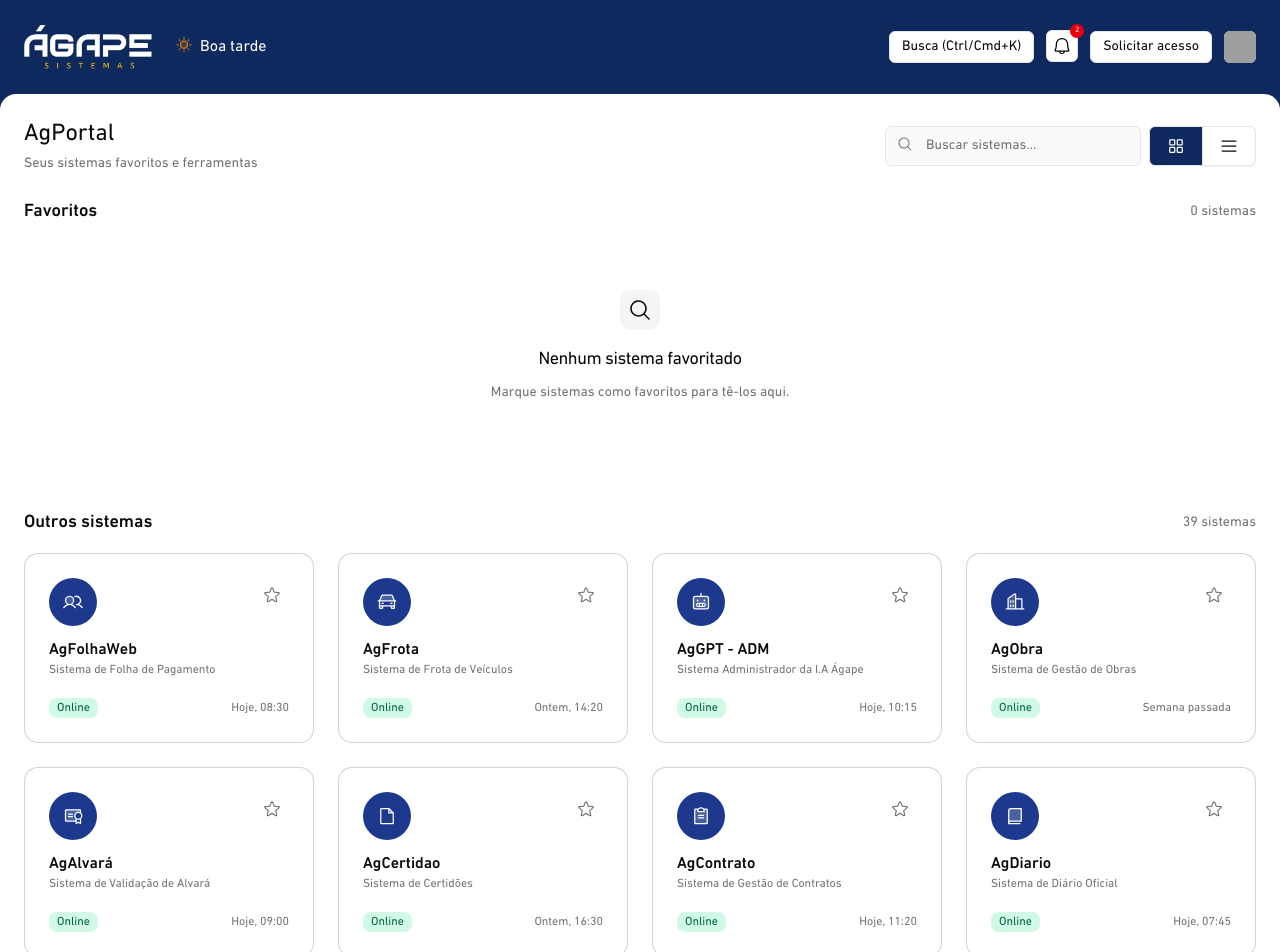
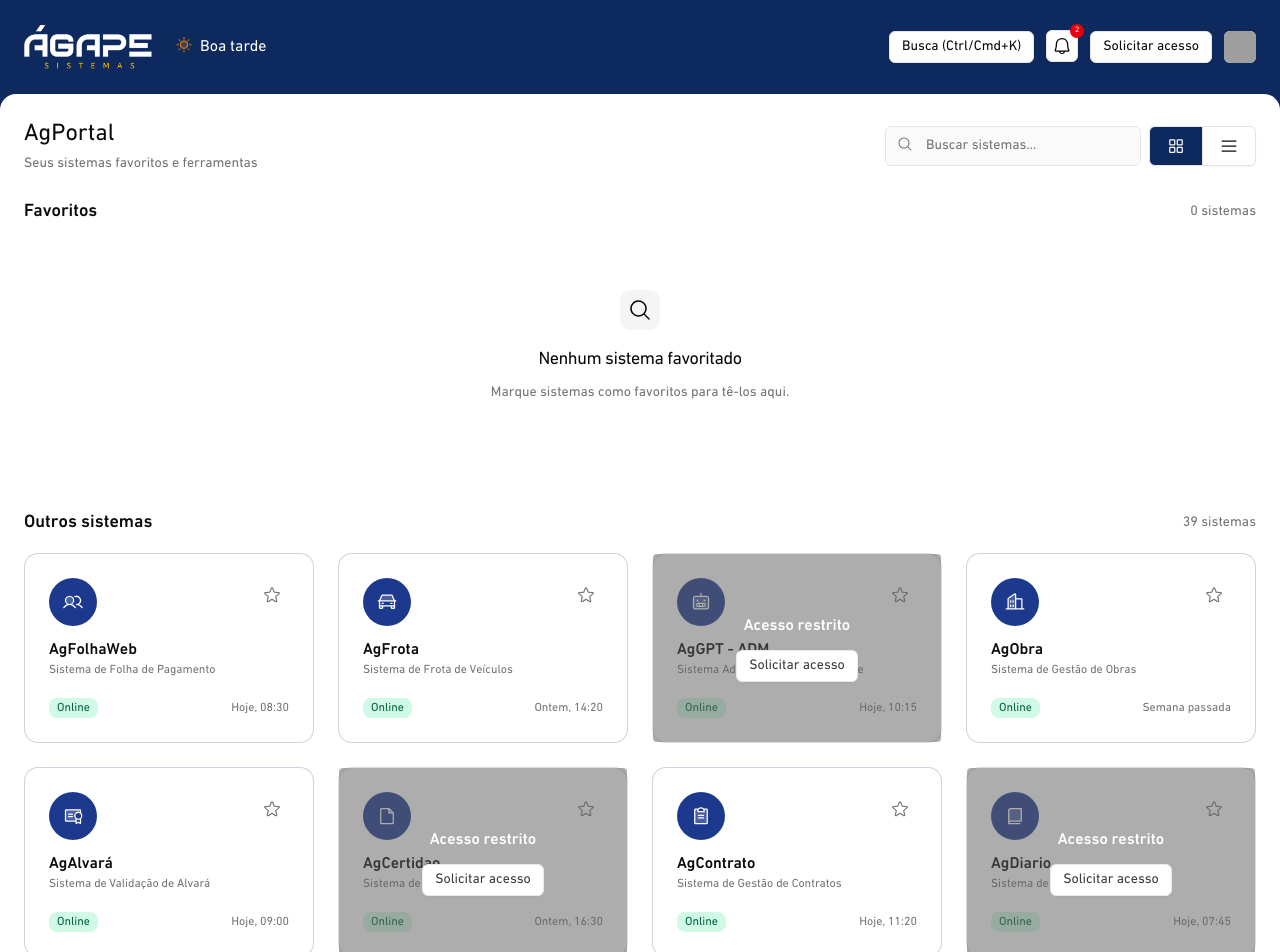
Before and after one commit to GuilhermeSantosUI/agportalweb, a React (Vite) app: page /dashboard in a window 1280 px wide. Shown: the top 952 px of the page. Built offline with nearby package versions, Linux system fonts and the light colour scheme; grey boxes are pictures that could not be loaded.

Commit message:
feat(FavoriteCard, FavoritesGrid, FavoritesList): adicionar controle de acesso e exibir botão de solicitação de acesso

```diff
--- /dev/null
+++ b/src/app/utils/access.ts
@@ -0,0 +1,16 @@
+// Lista simples de módulos permitidos (ex.: "meus" 5 sistemas)
+// Pode ser substituída por chamada à API no futuro.
+export const allowedModuleIds = [
+  'agfolhaweb',
+  'agfrota',
+  'agobra',
+  'agalvara',
+  'agcontrato',
+];
+
+export function hasAccess(id?: string) {
+  if (!id) return false;
+  return allowedModuleIds.includes(id);
+}
+
+export default { allowedModuleIds, hasAccess };
--- a/src/components/favorite-card.tsx
+++ b/src/components/favorite-card.tsx
@@ -1,16 +1,14 @@
+import { hasAccess } from '@/app/utils/access';
 import useFavorites from '@/app/utils/useFavorites';
-import {
-  Card,
-  CardContent,
-  CardDescription,
-  CardHeader,
-  CardTitle,
-} from '@/components/ui/card';
+import { Card, CardContent, CardDescription, CardHeader, CardTitle } from '@/components/ui/card';
+import { RequestAccess } from '@/pages/components/request-access';
 import { Star } from '@phosphor-icons/react';
 import React from 'react';
+
 import StatusBadge from './status-badge';
 
 type Props = {
+  id?: string;
   title: string;
   subtitle?: string;
   Icon: React.ElementType;
@@ -18,20 +16,16 @@ type Props = {
   lastAccess?: string;
 };
 
-export function FavoriteCard({
-  title,
-  subtitle,
-  Icon,
-  status,
-  lastAccess,
-}: Props) {
-  const id = title.replace(/\s+/g, '-').toLowerCase();
+export function FavoriteCard({ id, title, subtitle, Icon, status, lastAccess, }: Props) {
+  const computedId = id ?? title.replace(/\s+/g, '-').toLowerCase();
   const { isFavorite, toggle } = useFavorites();
-  const fav = isFavorite(id);
+  const fav = isFavorite(computedId);
+  const access = hasAccess(computedId);
+
   return (
     <Card
-      className="group transition-all gap-0 duration-300 cursor-pointer border border-primary/20"
-      onClick={() => console.log('Abrir', title)}
+      className={`group transition-all gap-0 duration-300 ${access ? 'cursor-pointer' : 'opacity-80'} border border-primary/20 relative`}
+      onClick={() => access && console.log('Abrir', title)}
       role="button"
       aria-label={`Abrir ${title}`}
     >
@@ -51,7 +45,7 @@ export function FavoriteCard({
             <button
               onClick={(e) => {
                 e.stopPropagation();
-                toggle(id);
+                toggle(computedId);
               }}
               aria-pressed={fav}
               aria-label={
@@ -81,6 +75,18 @@ export function FavoriteCard({
           <span className="text-xs text-muted-foreground">{lastAccess}</span>
         </div>
       </CardContent>
+
+      {!access && (
+        <div className="absolute inset-0 bg-black/40 flex items-center justify-center rounded">
+          <div className="text-center">
+            <div className="mb-3 text-white font-semibold">Acesso restrito</div>
+            <div className="flex items-center justify-center gap-2">
+              {/* RequestAccess traz o próprio botão e sheet */}
+              <RequestAccess />
+            </div>
+          </div>
+        </div>
+      )}
     </Card>
   );
 }
--- a/src/components/favorite-grid.tsx
+++ b/src/components/favorite-grid.tsx
@@ -2,6 +2,7 @@ import React from 'react';
 import FavoriteCard from './favorite-card';
 
 type Fav = {
+  id?: string;
   title: string;
   subtitle?: string;
   Icon: React.ElementType;
@@ -16,7 +17,8 @@ export function FavoritesGrid({ favorites }: Props) {
     <div className="grid grid-cols-1 md:grid-cols-2 lg:grid-cols-3 xl:grid-cols-4 gap-6">
       {favorites.map((f) => (
         <FavoriteCard
-          key={f.title}
+          key={f.id ?? f.title}
+          id={f.id}
           title={f.title}
           subtitle={f.subtitle}
           Icon={f.Icon}
--- a/src/components/favorite-list.tsx
+++ b/src/components/favorite-list.tsx
@@ -1,4 +1,6 @@
+import { hasAccess } from '@/app/utils/access';
 import useFavorites from '@/app/utils/useFavorites';
+import { RequestAccess } from '@/pages/components/request-access';
 import { Star } from '@phosphor-icons/react';
 import React from 'react';
 import StatusBadge from './status-badge';
@@ -16,12 +18,19 @@ type Props = { favorites: Fav[] };
 
 export function FavoritesList({ favorites }: Props) {
   const { isFavorite, toggle } = useFavorites();
+
   return (
     <div className="flex flex-col divide-y">
-      {favorites.map((f) => (
+      {favorites.map((f) => {
+        const id = f.id ?? f.title.replace(/\s+/g, '-').toLowerCase();
+        const access = hasAccess(id);
+
+        return (
           <div
-          key={f.title}
-          className="py-3 flex items-center justify-between gap-4 hover:bg-muted/40 px-3 rounded"
+            key={id}
+            className={`py-3 flex items-center justify-between gap-4 ${
+              access ? 'hover:bg-muted/40' : 'opacity-80'
+            } px-3 rounded`}
           >
             <div className="flex items-center gap-3">
               <div className="w-10 h-10 rounded-full bg-blue-900 flex items-center justify-center text-white text-lg">
@@ -41,29 +50,29 @@ export function FavoritesList({ favorites }: Props) {
               <div className="flex items-center gap-2">
                 <StatusBadge status={f.status ?? 'offline'} />
               </div>
-            <div className="text-xs text-muted-foreground">{f.lastAccess}</div>
+              <div className="text-xs text-muted-foreground">
+                {f.lastAccess}
+              </div>
+
+              {access ? (
                 <button
-              onClick={() => {
-                const id = f.id ?? f.title.replace(/\s+/g, '-').toLowerCase();
-                toggle(id);
-              }}
+                  onClick={() => toggle(id)}
                   title="Favoritar"
                   className="p-2 rounded hover:bg-muted/30"
                 >
-              {(() => {
-                const id = f.id ?? f.title.replace(/\s+/g, '-').toLowerCase();
-                return (
                   <Star
                     size={16}
                     weight={isFavorite(id) ? 'fill' : 'regular'}
                     className="text-amber-400"
                   />
-                );
-              })()}
                 </button>
+              ) : (
+                <RequestAccess />
+              )}
             </div>
           </div>
-      ))}
+        );
+      })}
     </div>
   );
 }
```
Lines whose indentation alone changed are shown as unchanged.
